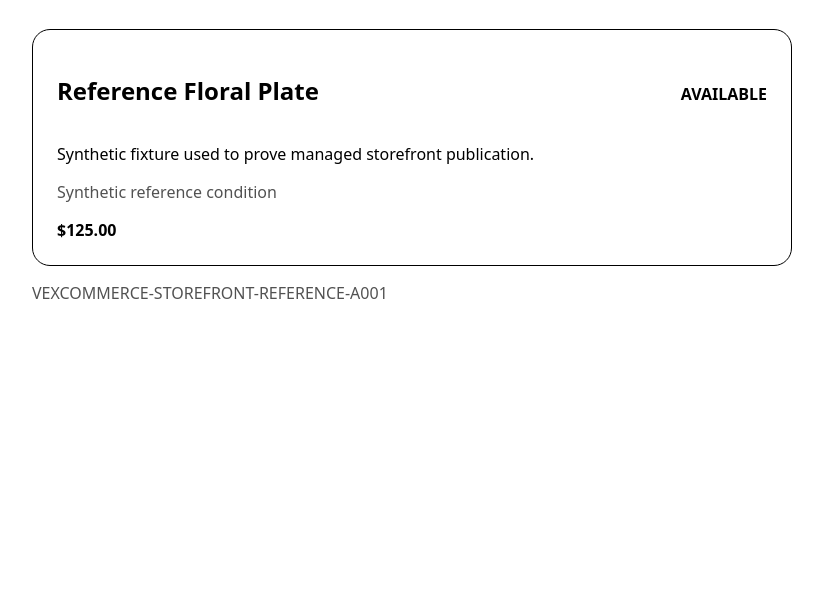
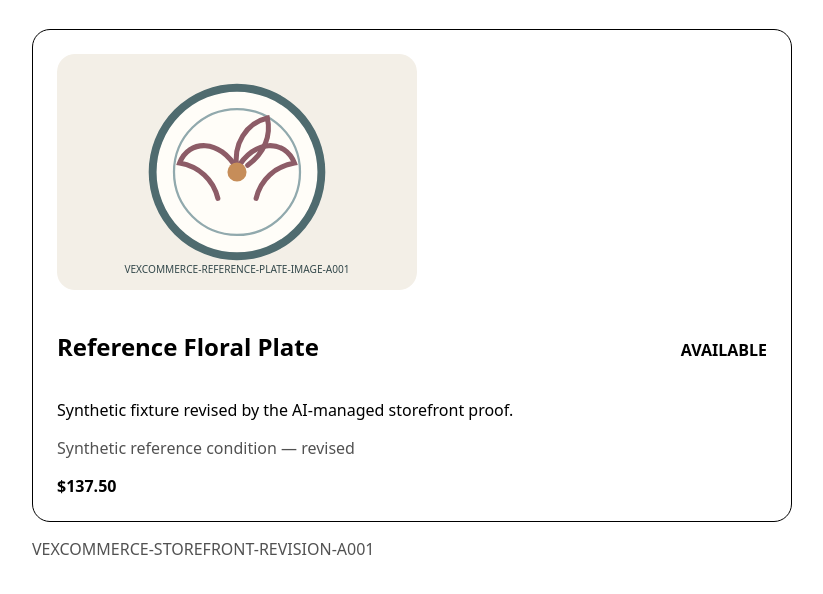
Before and after one commit to vgong24/VexCommerce-Storefront-Reference, a plain HTML site: page index.html in a window 1280 px wide. Shown: the part 176-770 px from the top of the page, without its empty margins (228-1051 px from the left). Drawn offline with Linux system fonts and the light colour scheme.

Commit message:
[VexCommerce][P4] Revise synthetic storefront through AI-managed owner
[VXG RealForever]

Signed-off-by: VexGPT <vexgpt@users.noreply.github.com>

```diff
--- a/index.html
+++ b/index.html
@@ -11,6 +11,8 @@
     .eyebrow { font-size: 12px; letter-spacing: .12em; text-transform: uppercase; opacity: .65; }
     .card { border: 1px solid currentColor; border-radius: 18px; padding: 24px; }
     .row { display: flex; justify-content: space-between; gap: 24px; align-items: baseline; }
+    .media { margin: 0 0 20px; }
+    .media img { display: block; width: min(100%, 360px); height: auto; border-radius: 16px; }
     .muted { opacity: .68; }
     .status { font-weight: 700; }
   </style>
@@ -23,7 +25,7 @@
   </header>
   <main id="items" aria-live="polite">Loading storefront…</main>
   <footer>
-    <p class="muted">VEXCOMMERCE-STOREFRONT-REFERENCE-A001</p>
+    <p class="muted">VEXCOMMERCE-STOREFRONT-REVISION-A001</p>
   </footer>
   <script>
     const money = (price) => new Intl.NumberFormat("en-US", {
@@ -42,6 +44,7 @@
           const article = document.createElement("article");
           article.className = "card";
           article.innerHTML = `
+            <div class="media"></div>
             <div class="row">
               <h2></h2>
               <span class="status"></span>
@@ -50,6 +53,13 @@
             <p class="condition muted"></p>
             <strong class="price"></strong>
           `;
+          const imageRef = item.imageRefs?.[0];
+          if (imageRef) {
+            const image = document.createElement("img");
+            image.src = imageRef;
+            image.alt = `${item.label} synthetic reference illustration`;
+            article.querySelector(".media").append(image);
+          }
           article.querySelector("h2").textContent = item.label;
           article.querySelector(".status").textContent = item.availabilityState;
           article.querySelector(".description").textContent = item.description;
--- a/storefront.json
+++ b/storefront.json
@@ -7,17 +7,20 @@
       "itemRef": "item.commerce.reference.plate-001",
       "label": "Reference Floral Plate",
       "availabilityState": "AVAILABLE",
-      "description": "Synthetic fixture used to prove managed storefront publication.",
-      "condition": "Synthetic reference condition",
+      "description": "Synthetic fixture revised by the AI-managed storefront proof.",
+      "condition": "Synthetic reference condition — revised",
       "price": {
-        "amountMinor": 12500,
+        "amountMinor": 13750,
         "currency": "USD"
       },
-      "imageRefs": []
+      "imageRefs": [
+        "assets/reference-plate.svg"
+      ]
     }
   ],
   "sourceRefs": [
     "vexwork.schema.vexwork.commerce-storefront-document/v1",
-    "github.pull.vexwork.78"
+    "github.pull.vexwork.78",
+    "vexwork.proof.ai-managed-storefront-revision/a001"
   ]
 }
```
Also changed, not shown: assets/reference-plate.svg (added).
